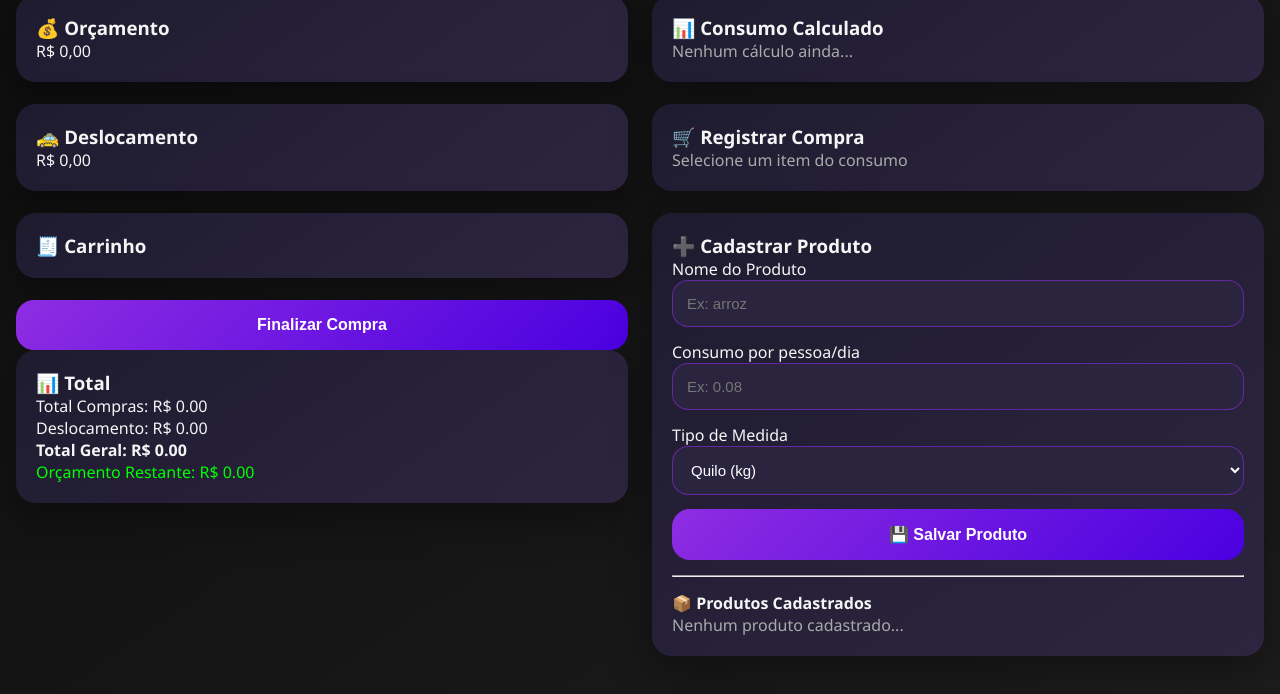
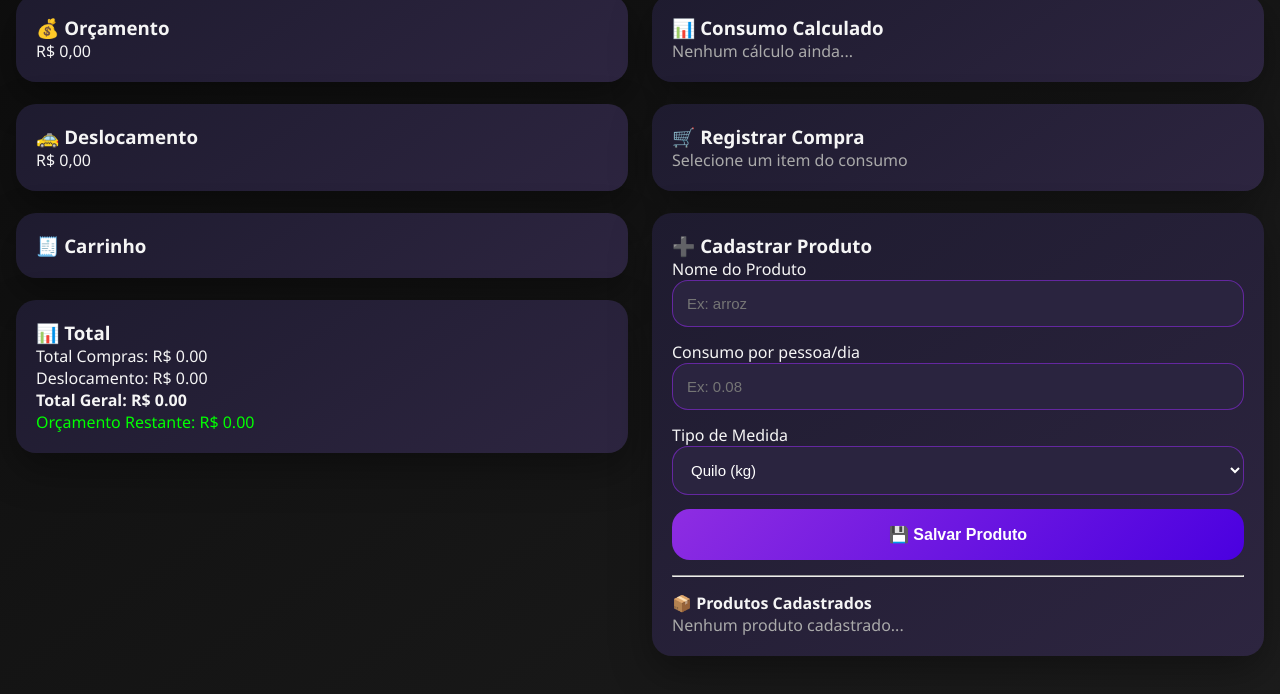
Before and after one commit to piscejunior-hub/meu-pwa_controle-compras, a plain HTML site: page index.html in a window 1280 px wide. Shown: the part 161-855 px from the top of the page. Drawn offline with Linux system fonts and the light colour scheme.

Commit message:
Update index.html

```diff
--- a/index.html
+++ b/index.html
@@ -55,14 +55,6 @@
       <h3>🧾 Carrinho</h3>
       <ul id="lista"></ul>
     </div>
-
-
-<button onclick="finalizarCompra()" class="btn-finalizar">
-  Finalizar Compra
-</button>
-
-
-
 
     <div class="card">
       <h3>📊 Total</h3>
```
